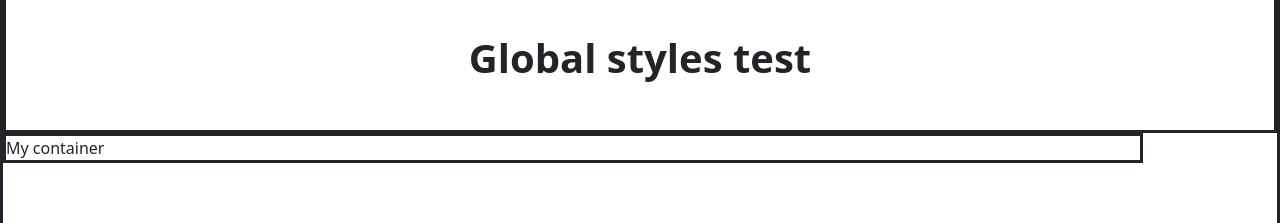
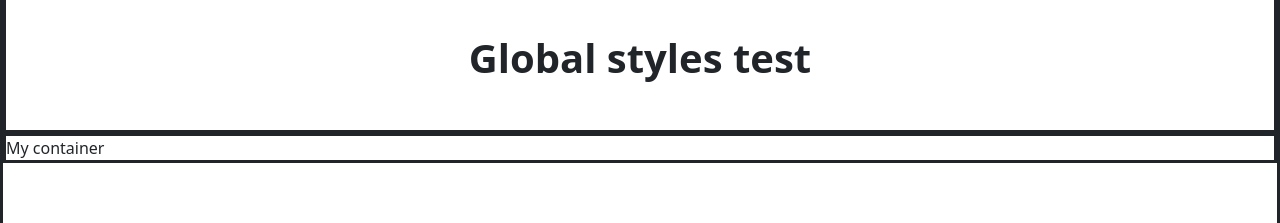
Before and after one commit to Ihor-Zaiets/zaietsWebsite, an Angular app in the folder front_end/: page /test in a window 1280 px wide. Shown: the part 4820-5043 px from the top of the page. Built offline with nearby package versions, Linux system fonts and the light colour scheme; no server answers.

Commit message:
clear styles.scss and move variables to _variables.scss

```diff
--- a/front_end/src/styles.scss
+++ b/front_end/src/styles.scss
@@ -1,22 +1,3 @@
-/* You can add global styles to this file, and also import other style files */
-$breakpoint-sm: 576px;
-$breakpoint-md: 768px;
-$breakpoint-lg: 992px;
-$breakpoint-xl: 1200px;
-$breakpoint-xxl: 1400px;
-
-.selected-border {
-  border: 3px solid red !important;
-}
-
-.selected-bg {
-  background-color: rgba(0, 0, 0, 0.5) !important;
-}
-
-.my-container {
-  width: 100%;
-}
-
 h1 {
   text-align: center;
   margin: 3rem;
@@ -28,29 +9,3 @@ h2 {
   text-align: center;
   margin: 1.5rem;
 }
-
-@media (min-width: $breakpoint-sm) {
-  .my-container {
-    max-width: 540px;
-  }
-}
-@media (min-width: $breakpoint-md) {
-  .my-container {
-    max-width: 720px;
-  }
-}
-@media (min-width: $breakpoint-lg) {
-  .my-container {
-    max-width: 960px;
-  }
-}
-@media (min-width: $breakpoint-xl) {
-  .my-container {
-    max-width: 1140px;
-  }
-}
-@media (min-width: $breakpoint-xxl) {
-  .my-container {
-    max-width: 1320px;
-  }
-}
--- /dev/null
+++ b/front_end/src/styles/_variables.scss
@@ -0,0 +1,5 @@
+$breakpoint-sm: 576px;
+$breakpoint-md: 768px;
+$breakpoint-lg: 992px;
+$breakpoint-xl: 1200px;
+$breakpoint-xxl: 1400px;
```
